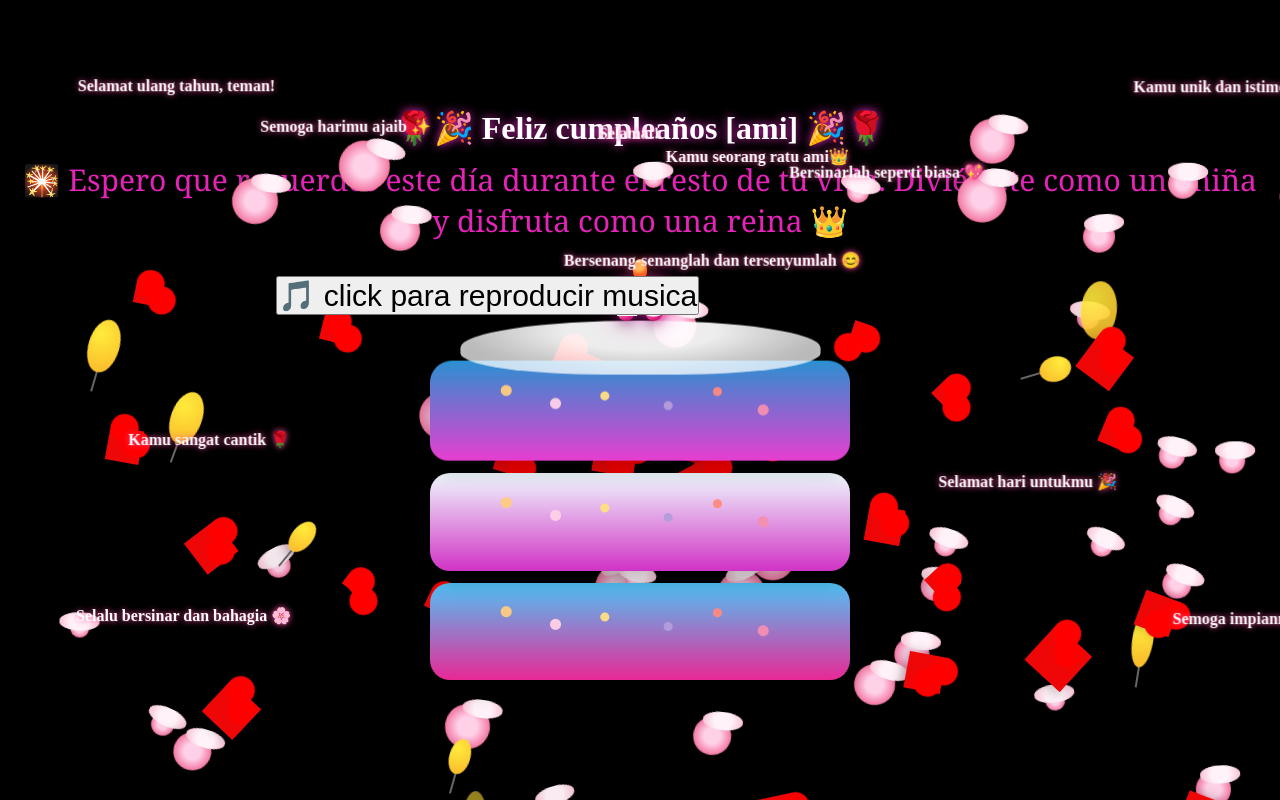
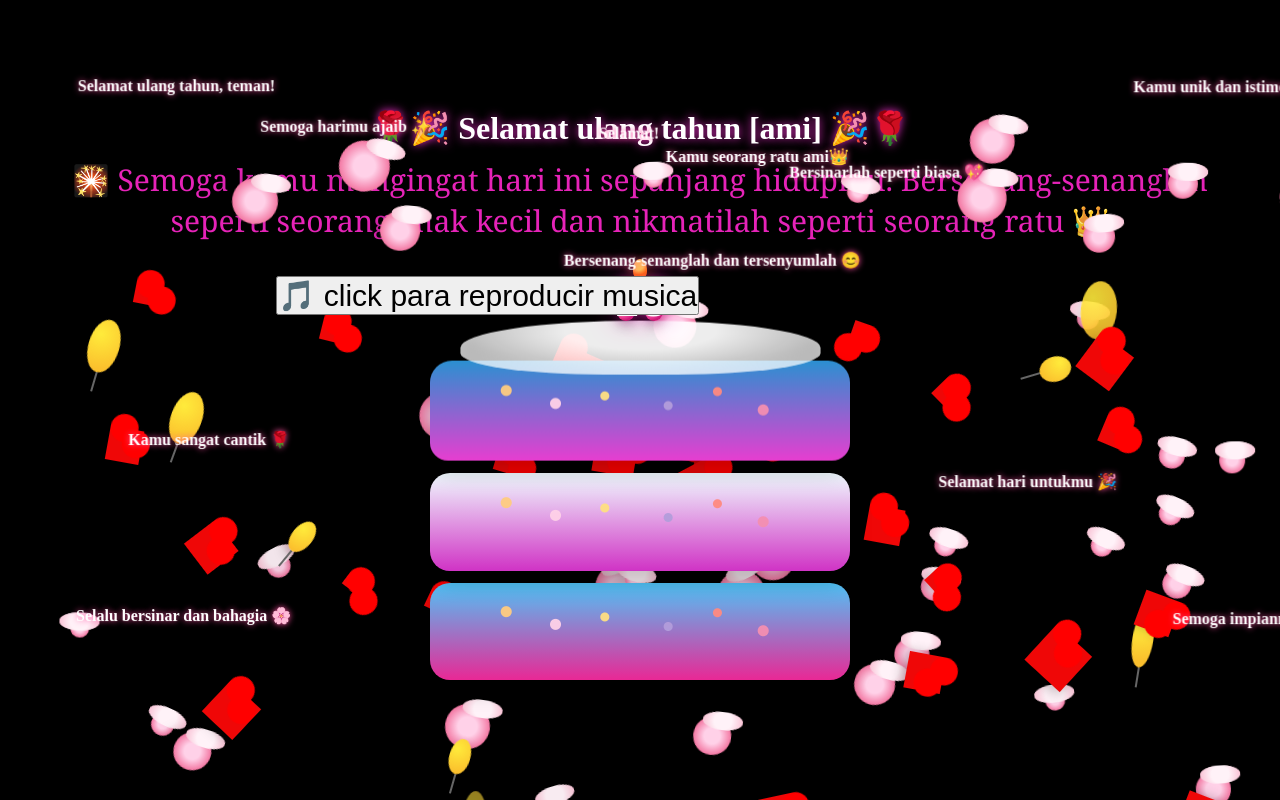
Before and after one commit to JuanLima-dark/happy, a plain HTML site: page index.html in a window 1280 px wide. Drawn offline with Linux system fonts and the light colour scheme.

Commit message:
Change birthday greeting language to Indonesian
Updated birthday greeting from Spanish to Indonesian.

```diff
--- a/index.html
+++ b/index.html
@@ -171,8 +171,8 @@ button{
 </head>
 <body>
 
-<h1>🌹🎉 Feliz cumpleaños [ami] 🎉🌹</h1>
-<p>🎇 Espero que recuerdes este día durante el resto de tu vida. Diviértete como una niña y disfruta como una reina 👑</p>
+<h1>🌹🎉 Selamat ulang tahun [ami] 🎉🌹</h1>
+<p>🎇 Semoga kamu mengingat hari ini sepanjang hidupmu. Bersenang-senanglah seperti seorang anak kecil dan nikmatilah seperti seorang ratu 👑 </p>
 
 <div class="scene" aria-hidden="false">
   <div class="top-flowers" aria-hidden="true">
```
